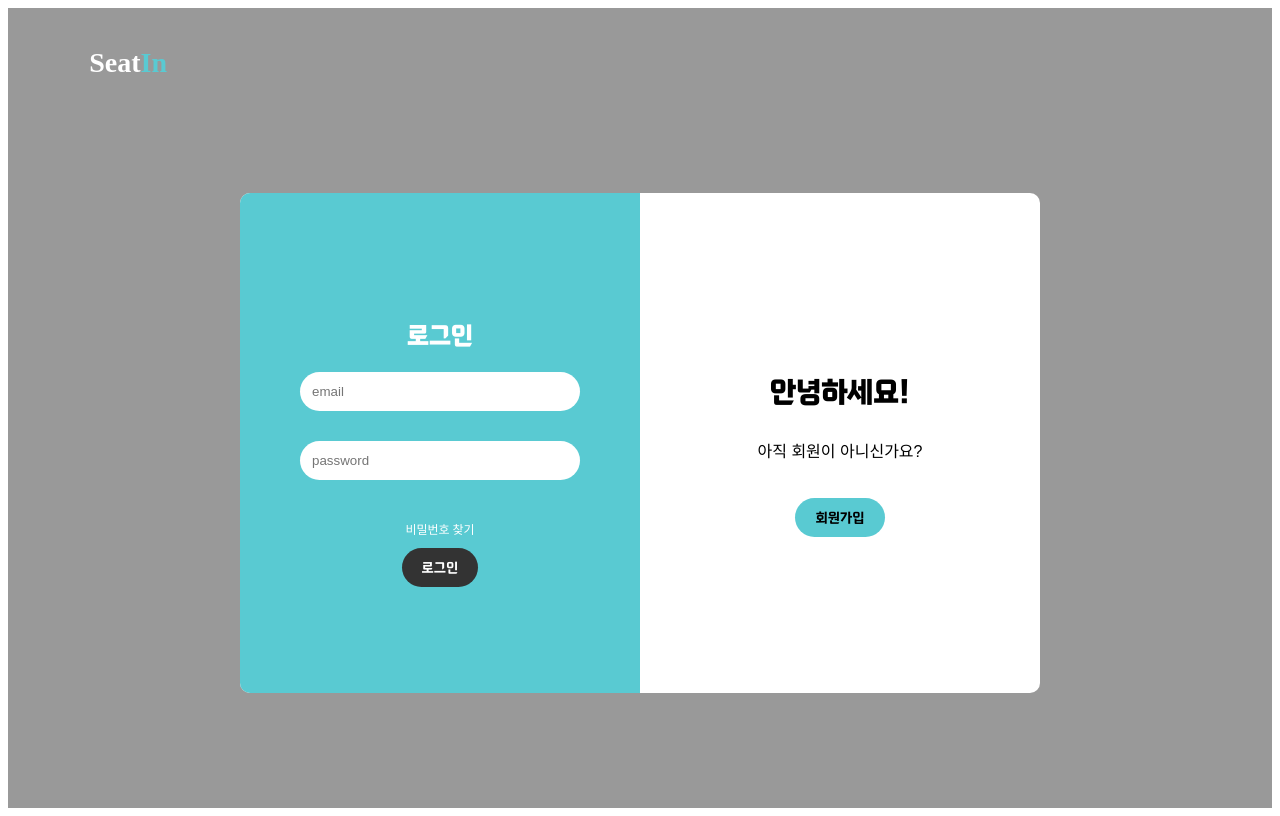
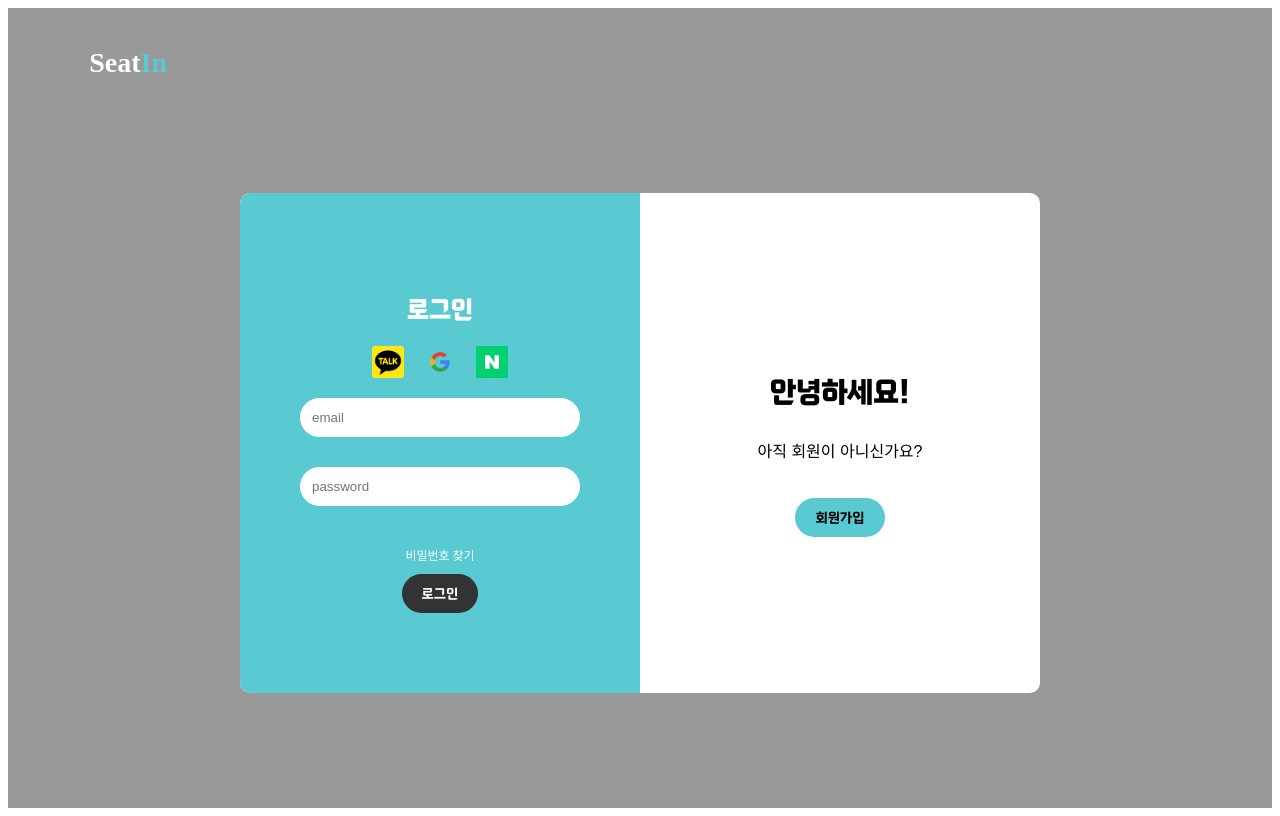
Before and after one commit to seul1009/SeatIn, a Next.js app in the folder frontend/: page /login in a window 1280 px wide. Built offline with nearby package versions, Linux system fonts and the light colour scheme; a web font is replaced by a local one.

Commit message:
Feat: 로그아웃 기능 추가

```diff
--- a/frontend/src/pages/login.js
+++ b/frontend/src/pages/login.js
@@ -2,7 +2,6 @@ import { useState } from "react";
 import { useRouter } from "next/router";
 import styles from "../styles/Login.module.css";
 import localFont from "next/font/local";
-import Link from "next/link";
 import Head from "next/head";
 
 const giants = localFont({
@@ -25,6 +24,7 @@ export default function LoginPage() {
   const router = useRouter();
   const [email, setEmail] = useState("");
   const [password, setPassword] = useState("");
+  const [animate, setAnimate] = useState(false);
 
   const handleLogin = async () => {
     if (!email || !password) {
@@ -42,13 +42,11 @@ export default function LoginPage() {
       const data = await res.json();
 
       if (res.ok) {
-        // 로그인 성공
         localStorage.setItem("access", data.access);
         localStorage.setItem("refresh", data.refresh);
         alert("로그인 성공!");
         router.push("/");
       } else {
-        // 백엔드에서 보낸 메시지 확인
         if (data.detail === "이메일 인증을 완료해야 로그인할 수 있습니다.") {
           alert("이메일 인증을 먼저 완료해주세요!");
         } else {
@@ -61,6 +59,43 @@ export default function LoginPage() {
     }
   };
 
+  // 소셜 로그인 리디렉션 함수
+  const handleSocialLogin = (provider) => {
+    const GOOGLE_CLIENT_ID = process.env.NEXT_PUBLIC_GOOGLE_CLIENT_ID;
+    const NAVER_CLIENT_ID = process.env.NEXT_PUBLIC_NAVER_CLIENT_ID;
+
+    if (provider === "google") {
+      const REDIRECT_URI = "http://localhost:8000/api/users/google/callback/";
+      const scope =
+        "https://www.googleapis.com/auth/userinfo.email https://www.googleapis.com/auth/userinfo.profile";
+
+      const googleAuthURL = `https://accounts.google.com/o/oauth2/v2/auth?client_id=${GOOGLE_CLIENT_ID}&redirect_uri=${encodeURIComponent(
+        REDIRECT_URI
+      )}&response_type=code&scope=${encodeURIComponent(
+        scope
+      )}&access_type=offline`;
+
+      window.location.href = googleAuthURL;
+    }
+
+    if (provider === "naver") {
+      const REDIRECT_URI = "http://localhost:8000/api/users/naver/callback/";
+      const STATE = "RANDOM_STATE_STRING";
+
+      const naverAuthURL = `https://nid.naver.com/oauth2.0/authorize?response_type=code&client_id=${NAVER_CLIENT_ID}&redirect_uri=${encodeURIComponent(
+        REDIRECT_URI
+      )}&state=${STATE}`;
+
+      window.location.href = naverAuthURL;
+    }
+  };
+
+  // 회원가입 페이지로 애니메이션 전환 후 이동
+  const handleSignupTransition = () => {
+    setAnimate(true);
+    setTimeout(() => router.push("/signup"), 600);
+  };
+
   return (
     <>
       <Head>
@@ -71,9 +106,27 @@ export default function LoginPage() {
           Seat<span className={styles.logoHighlight}>In</span>
         </h1>
         <div className={`${styles.container} ${giants.variable} ${nanum.variable}`}>
-          <div className={styles.box}>
+          <div
+            className={`${styles.box} ${animate ? styles.slideTransition : ""}`}
+          >
             <div className={styles.loginLeft}>
               <h2 className={`${styles.title} ${giants.className}`}>로그인</h2>
+
+              <div className={styles.socials}>
+                <img src="/kakao.png" alt="kakao" />
+                <img
+                  src="/google.png"
+                  alt="google"
+                  onClick={() => handleSocialLogin("google")}
+                  style={{ cursor: "pointer" }}
+                />
+                <img
+                  src="/naver.png"
+                  alt="naver"
+                  onClick={() => handleSocialLogin("naver")}
+                  style={{ cursor: "pointer" }}
+                />
+              </div>
 
               <input
                 type="email"
@@ -102,13 +155,17 @@ export default function LoginPage() {
             </div>
 
             <div className={styles.loginRight}>
-              <h2 className={`${styles.welcome} ${giants.className}`}>안녕하세요!</h2>
+              <h2 className={`${styles.welcome} ${giants.className}`}>
+                안녕하세요!
+              </h2>
               <p className={nanum.className}>아직 회원이 아니신가요?</p>
-              <Link href="/signup">
-                <button className={`${styles.signupBtn} ${giants.className}`}>
-                  회원가입
-                </button>
-              </Link>
+
+              <button
+                onClick={handleSignupTransition}
+                className={`${styles.signupBtn} ${giants.className}`}
+              >
+                회원가입
+              </button>
             </div>
           </div>
         </div>
--- a/frontend/src/styles/Login.module.css
+++ b/frontend/src/styles/Login.module.css
@@ -24,7 +24,6 @@
   justify-content: center;
   align-items: center;
 }
-
 
 .box {
   display: flex;
@@ -79,6 +78,11 @@
   cursor: pointer;
 }
 
+.loginBtn:hover {
+  background: linear-gradient(90deg, #333, #333);
+  transform: scale(1.05);
+}
+
 .findPw {
   margin-top: 10px;
   font-size: 12px;
@@ -115,6 +119,12 @@
   width: auto;
   align-self: center;   /* ← 버튼을 가운데 맞추면서 가로 auto 유지 */
 }
+
+.signupBtn:hover {
+  background: linear-gradient(90deg, #00bcd4, #00bcd4);
+  transform: scale(1.05);
+}
+
 .socials img {
   width: 32px;   /* 원하는 크기 */
   height: 32px;  /* 정사각형 */
```
Also changed, not shown: frontend/src/components/MenuBar.js (+7 -5 lines), frontend/src/styles/Signup.module.css (+10 -0 lines).
